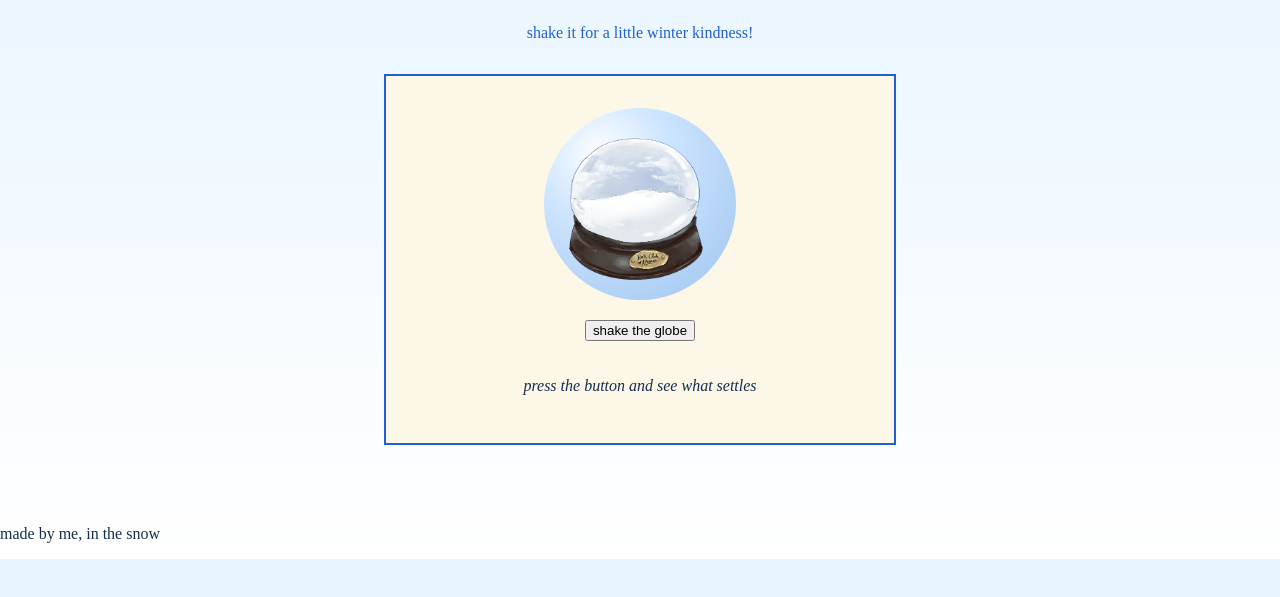
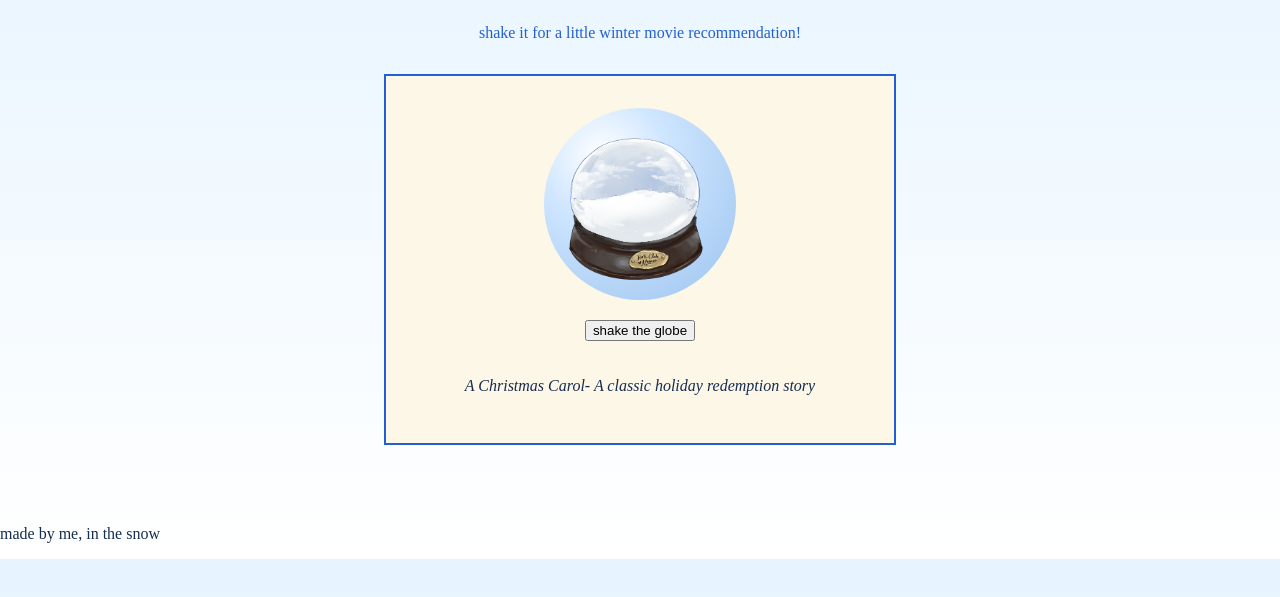
Before and after one commit to shriyabhavanasi12-cell/snowglobe, a plain HTML site: page index.html in a window 1280 px wide. Both pictures are taken after a click on the button "shake the globe". Shown: the part 125-722 px from the top of the page. Drawn offline with Linux system fonts and the light colour scheme.

Commit message:
a movie picked at random

```diff
--- a/index.html
+++ b/index.html
@@ -9,7 +9,7 @@
         <header class="hero">
 
         <h1>my snowglobe</h1>
-        <p class="tagline">shake it for a little winter kindness!</p>
+        <p class="tagline">shake it for a little winter movie recommendation!</p>
 
         </header>
 
--- a/script.js
+++ b/script.js
@@ -1,8 +1,9 @@
-const globe=document.querySelector("#globe");
-const button=document.querySelector("#shake");
-const message= document.querySelector("#message");
+const globe = document.querySelector("#globe");
+const button = document.querySelector("#shake");
+const message = document.querySelector("#message");
 
-const messages=[
+const messages = [
+
     " The Holiday- a warm ,charming story about two women who swap homes for Christmas . ",
 "Love Actually-Multiple interconnected love stories set during  .",
 "Home Alone -Kevin versus the burglars ; endlessly rewatchable",
@@ -14,21 +15,12 @@ const messages=[
 "Little Women -full of cozy winter vibes and family warmth ",
 "The Family Stone - Chaotic family Christmas gathering with lots of heart",
 "A Christmas Carol- A classic holiday redemption story",
-
 ];
 
+button.addEventListener("click", () => {
+  globe.classList.add("shaking");
+  setTimeout(() => globe.classList.remove("shaking"), 600);
 
-
-
-
-
-
-
-button.addEventListener("click",()=>{
-    globe.classList.add("shaking");
-    setTimeout(()=> globe.classList.remove("shaking"),600);
-
-    const pick=Math.floor(Math.random()*messages.length);
-messages.textContent=messages[pick];
-
+  const pick = Math.floor(Math.random() * messages.length);
+  message.textContent = messages[pick];
 });
```
